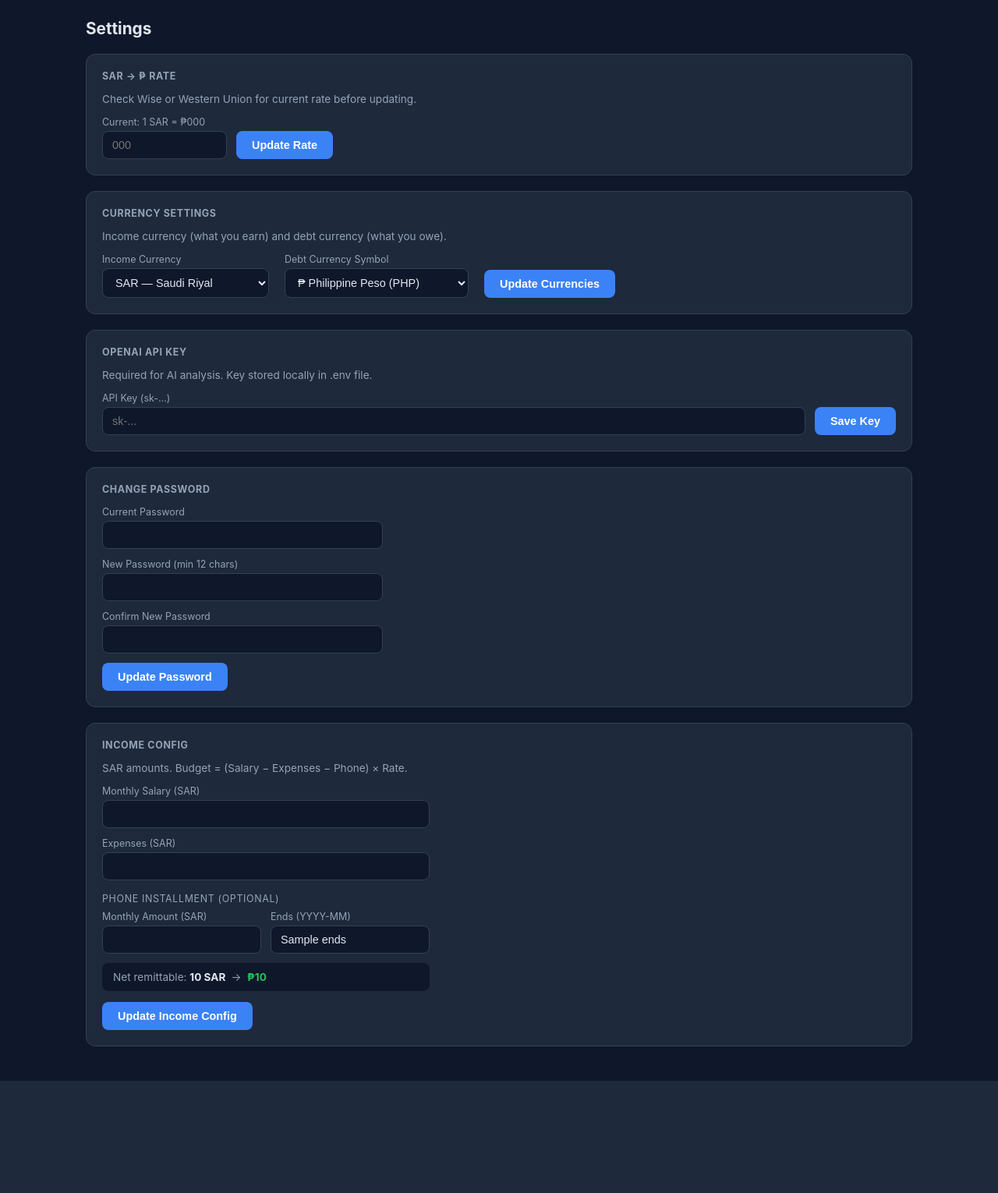
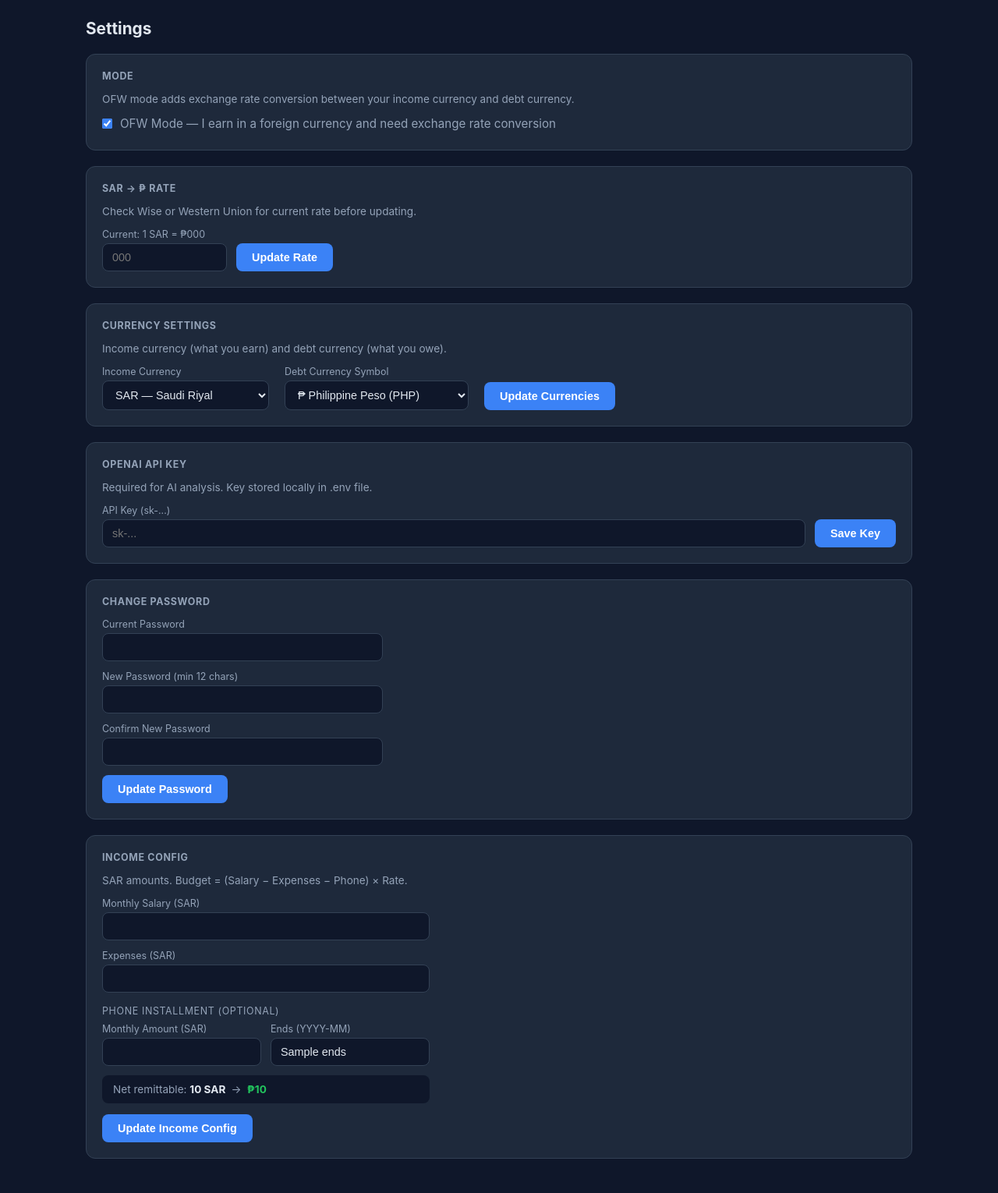
Before and after one commit to jeboygwapo/debt-tracker, a FastAPI app: template app/templates/settings.html in a window 1280 px wide. Shown: the part 53-1583 px from the top of the page at 78% size. Before the commit the page ends 1439 px from the top, so only its background shows below. Run offline with FastAPI, Linux system fonts and the light colour scheme; the template is opened without the code that fills it: most values are stand-ins (such as "Sample title", 1, 10 or a date in 2020).

Commit message:
feat: OFW mode toggle — disable exchange rate for non-OFW users
Users can now toggle OFW mode in Settings. When off: rate=1.0, budget
calc stays in local currency, remit page becomes Budget Planner, income
currency select and rate card are hidden throughout.

```diff
--- a/app/routes/auth.py
+++ b/app/routes/auth.py
@@ -34,6 +34,7 @@
         request.session["is_admin"] = user.is_admin
         request.session["currency_symbol"] = (user.income_config or {}).get("currency_symbol", "₱")
         request.session["income_currency"] = (user.income_config or {}).get("income_currency", "SAR")
+        request.session["ofw_mode"] = (user.income_config or {}).get("ofw_mode", True)
         return RedirectResponse("/", status_code=303)
 
     return templates.TemplateResponse(
@@ -92,4 +93,5 @@
     request.session["is_admin"] = user.is_admin
     request.session["currency_symbol"] = "₱"
     request.session["income_currency"] = "SAR"
+    request.session["ofw_mode"] = True
     return RedirectResponse("/debts", status_code=303)
--- a/app/templates/dashboard.html
+++ b/app/templates/dashboard.html
@@ -20,7 +20,9 @@
   <div class="card"><div class="label">Interest / Month</div><div class="value red">{{ monthly_interest | peso }}</div></div>
   <div class="card"><div class="label">Debt-Free Target</div><div class="value green">{{ debt_free }}</div></div>
   <div class="card"><div class="label">Monthly Budget</div><div class="value blue">{{ budget_php | peso }}</div></div>
+  {% if ofw_mode %}
   <div class="card"><div class="label">{{ income_currency(request) }}→{{ currency_symbol(request) }} Rate</div><div class="value">1 {{ income_currency(request) }} = {{ currency_symbol(request) }}{{ rate }}</div></div>
+  {% endif %}
 </div>
 
 <div class="charts">
--- a/app/templates/settings.html
+++ b/app/templates/settings.html
@@ -4,6 +4,20 @@
 <h2>Settings</h2>
 {% if msg %}<div class="alert alert-success">{{ msg }}</div>{% endif %}
 
+<div class="section">
+  <h3>Mode</h3>
+  <p style="color:var(--muted);font-size:.85rem;margin-bottom:14px">OFW mode adds exchange rate conversion between your income currency and debt currency.</p>
+  <form method="POST" style="display:flex;gap:12px;align-items:center;flex-wrap:wrap">
+    <input type="hidden" name="csrf_token" value="{{ csrf_token(request) }}">
+    <input type="hidden" name="action" value="mode">
+    <label style="display:flex;align-items:center;gap:10px;cursor:pointer;font-size:.95rem">
+      <input type="checkbox" name="ofw_mode" value="1" {% if ofw_mode %}checked{% endif %} onchange="this.form.submit()">
+      OFW Mode — I earn in a foreign currency and need exchange rate conversion
+    </label>
+  </form>
+</div>
+
+{% if ofw_mode %}
 <div class="section">
   <h3>{{ income_currency(request) }} → {{ currency_symbol(request) }} Rate</h3>
   <p style="color:var(--muted);font-size:.85rem;margin-bottom:14px">Check Wise or Western Union for current rate before updating.</p>
@@ -17,13 +31,15 @@
     <button type="submit" class="btn btn-primary">Update Rate</button>
   </form>
 </div>
+{% endif %}
 
 <div class="section">
   <h3>Currency Settings</h3>
-  <p style="color:var(--muted);font-size:.85rem;margin-bottom:14px">Income currency (what you earn) and debt currency (what you owe).</p>
+  <p style="color:var(--muted);font-size:.85rem;margin-bottom:14px">{% if ofw_mode %}Income currency (what you earn) and debt currency (what you owe).{% else %}Currency shown on all balances, budgets, and charts.{% endif %}</p>
   <form method="POST" style="display:flex;gap:20px;align-items:flex-end;flex-wrap:wrap">
     <input type="hidden" name="csrf_token" value="{{ csrf_token(request) }}">
     <input type="hidden" name="action" value="currency">
+    {% if ofw_mode %}
     <div>
       <label>Income Currency</label>
       <select name="income_currency" style="max-width:240px">
@@ -42,8 +58,9 @@
         <option value="MYR" {% if inc == 'MYR' %}selected{% endif %}>MYR — Malaysian Ringgit</option>
       </select>
     </div>
+    {% endif %}
     <div>
-      <label>Debt Currency Symbol</label>
+      <label>{% if ofw_mode %}Debt Currency Symbol{% else %}Currency Symbol{% endif %}</label>
       <select name="currency_symbol" style="max-width:240px">
         {% set cur = currency_sym %}
         <option value="₱" {% if cur == '₱' %}selected{% endif %}>₱ Philippine Peso (PHP)</option>
@@ -60,7 +77,7 @@
         <option value="BD" {% if cur == 'BD' %}selected{% endif %}>BD Bahraini Dinar (BHD)</option>
       </select>
     </div>
-    <button type="submit" class="btn btn-primary">Update Currencies</button>
+    <button type="submit" class="btn btn-primary">{% if ofw_mode %}Update Currencies{% else %}Update Currency{% endif %}</button>
   </form>
 </div>
 
--- a/app/templating.py
+++ b/app/templating.py
@@ -22,7 +22,11 @@
 def _income_currency(request) -> str:
     return request.session.get("income_currency", "SAR")
 
+def _ofw_mode(request) -> bool:
+    return request.session.get("ofw_mode", True)
+
 templates.env.filters["peso"] = _currency_filter
 templates.env.globals["csrf_token"] = get_csrf_token
 templates.env.globals["currency_symbol"] = _currency_symbol
 templates.env.globals["income_currency"] = _income_currency
+templates.env.globals["ofw_mode"] = _ofw_mode
```
Also changed, not shown: app/routes/pages.py (+23 -9 lines), app/templates/remit.html (+6 -4 lines).
